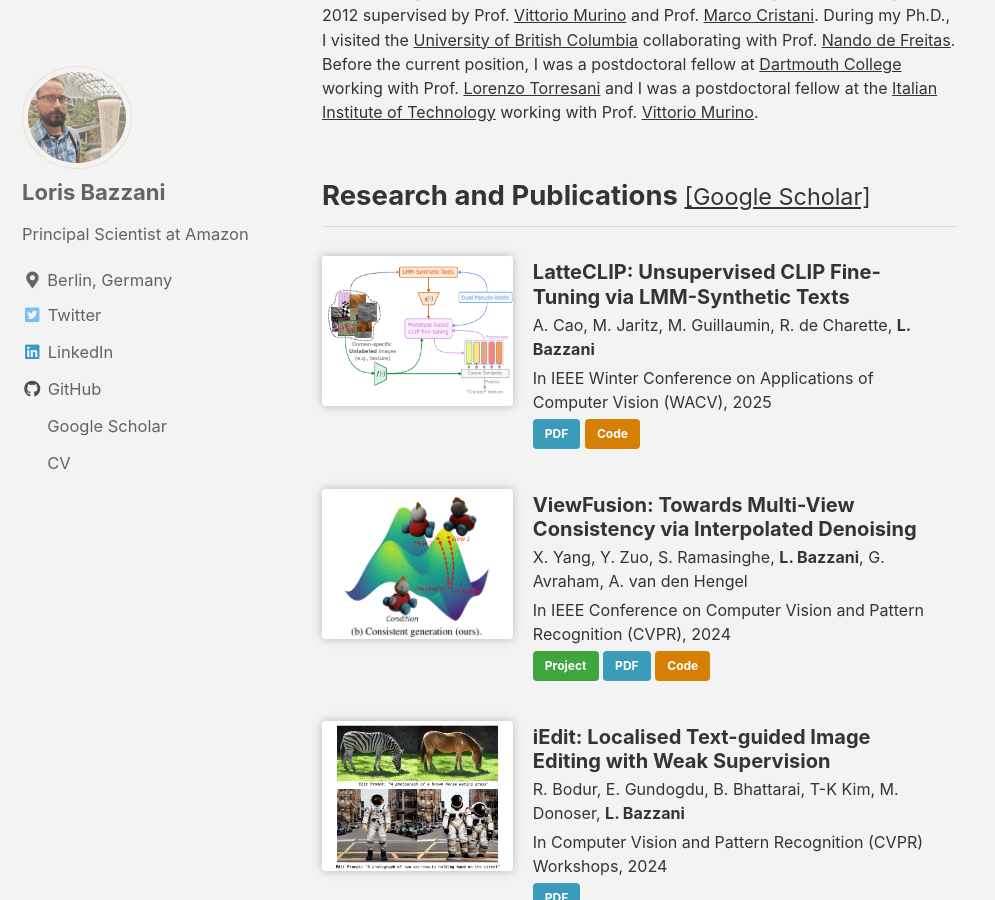
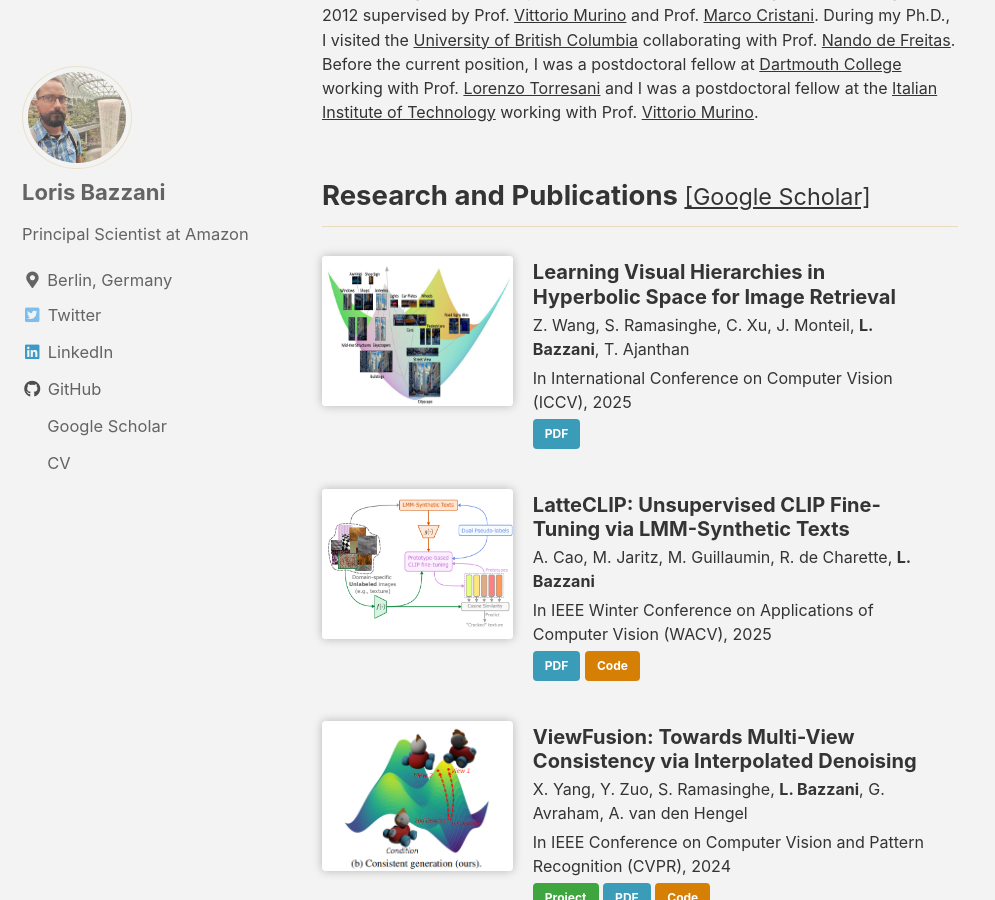
Before and after one commit to lorisbaz/lorisbaz.github.io, a Jekyll site: the page built from index.html, in a window 1280 px wide and 900 px high, scrolled down 465 px. Shown: the whole window, without its empty margins (0-995 px from the left). Built offline with Jekyll 4.4.1, drawn with Linux system fonts in a browser that asks for light colours; cached includes are drawn as plain includes; the list of posts is cut into pages by our own code.

Commit message:
updating CV and latest pubs

```diff
--- a/_data/publications.yml
+++ b/_data/publications.yml
@@ -1,5 +1,11 @@
 # Publications on home page
 papers:
+  - title: "Learning Visual Hierarchies in Hyperbolic Space for Image Retrieval"
+    authors: "Z. Wang, S. Ramasinghe, C. Xu, J. Monteil, **L. Bazzani**, T. Ajanthan"
+    venue: "In International Conference on Computer Vision (ICCV), 2025"
+    teaser: iccv2025.png
+    links:
+      - "[PDF](https://arxiv.org/abs/2411.17490){: .btn .btn--info}"
   - title: "LatteCLIP: Unsupervised CLIP Fine-Tuning via LMM-Synthetic Texts"
     authors: "A. Cao, M. Jaritz, M. Guillaumin, R. de Charette, **L. Bazzani**"
     venue: "In IEEE Winter Conference on Applications of Computer Vision (WACV), 2025"
```
Also changed, not shown: page_files/iccv2025.png (added), 1 other file.
